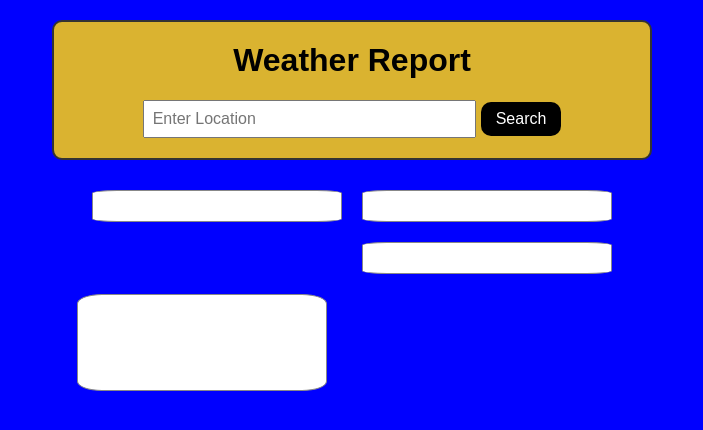
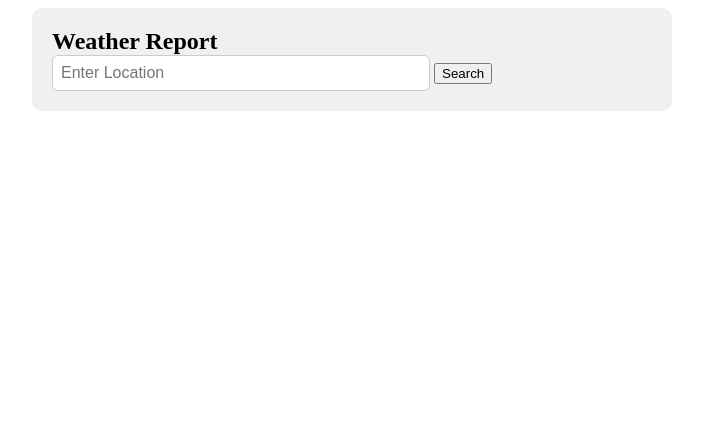
Before and after one commit to syedryaaan/weather, a plain HTML site: page index.html in a window 1280 px wide. Shown: the whole page, without its empty margins (288-991 px from the left). Drawn offline with Linux system fonts and the light colour scheme.

Commit message:
temperature

```diff
--- a/hw.css
+++ b/hw.css
@@ -1,99 +1,21 @@
-*{
-    box-sizing: border-box;
-
-}
-body {
-    font-family: Arial, sans-serif;
-    background-color: white;
-    margin: 0;
-    padding: 20px;
-    text-align: center;
-    background-color: blue;
-}
-
-
-.a1 {
-    border: 2px solid #333; /* Simple solid border */
-    background-color: #dab330; /* Light grey background */
+ .a1 {
+    background: #f0f0f0;
     padding: 20px;
     max-width: 600px;
-    margin: 0 auto 30px auto; /* Centered */
-    border-radius: 10px; /* Rounded corners */
+    margin: 0 auto 20px auto;
+    border-radius: 10px;
 }
 
 .a1 h1 {
-    margin-top: 0;
+    margin: 0;
+    font-size: 24px;
+    font-weight: 600;
 }
 
 #a2 {
     padding: 8px;
     font-size: 16px;
     width: 60%;
+    border: 1px solid #ccc;
+    border-radius: 6px;
 }
-
-
-button {
-    border-radius: 10px;
-    padding: 8px 15px;
-    font-size: 16px;
-    background-color: #000;
-    color: white;
-    border: none;
-    cursor: pointer;
-}
-
-button:hover {
-    background-color: #621919;
-}
-
-
-#b1, #r3 {
-    display: flex;
-    justify-content: center;
-    flex-wrap: wrap;
-    gap: 20px;
-    margin-bottom: 20px;
-}
-
-section {
-    border-radius: 10%;
-    border: 1px solid #888;
-    background-color: #fff;
-    padding: 15px;
-    width: 250px;
-    text-align: left;
-}
-
-/* Heading inside boxes */
-section h3 {
-    border-radius: 10%;
-    border-bottom: 1px solid #000;
-    padding-bottom: 5px;
-    margin-top: 0;
-    font-size: 18px;
-}
-
-
-section p {
-    border-radius: 10%;
-    margin: 5px 0;
-    font-size: 14px;
-}
-
-
-#b1 > div {
-    display: flex;
-
-    flex-direction: column;
-    gap: 20px;
-}
-
-#r3{
-    border-radius: 10%;
-    padding-right: 300px;
-}
-
-#e5{
-    border-radius: 10%;
-    padding-bottom: 80px;
-}
```
Also changed, not shown: index.html (+1 -0 lines).
